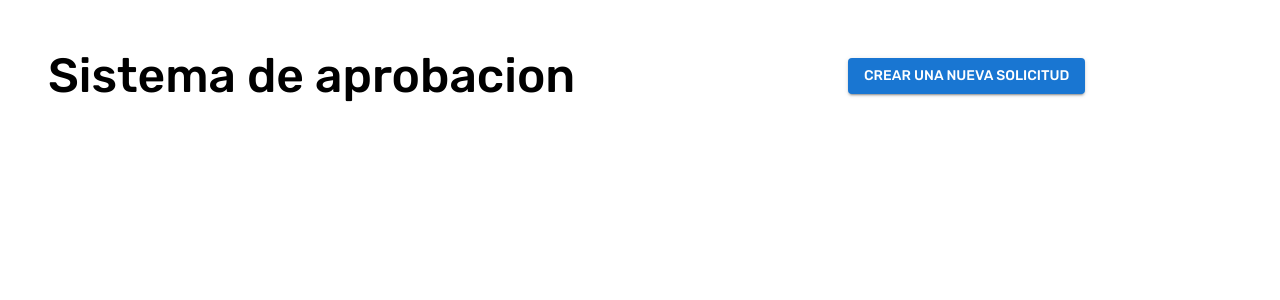
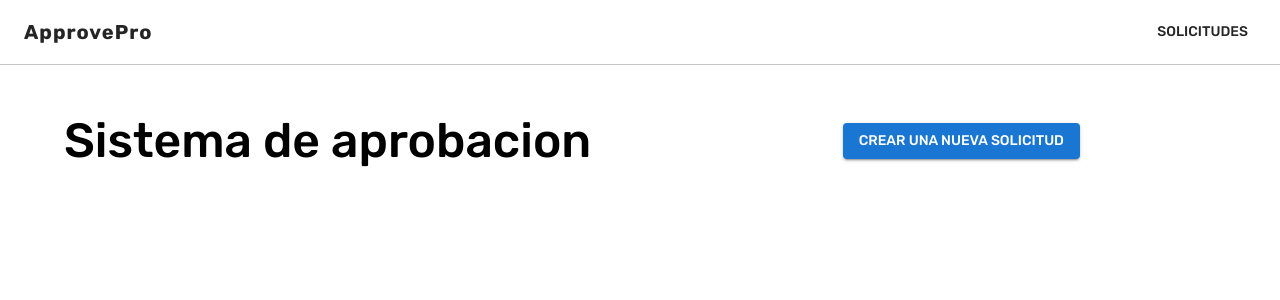
Before and after one commit to GuillermoAldana/app-approval-system, a Next.js app: page / in a window 1280 px wide. Shown: the top 300 px of the page. Built offline with nearby package versions, Linux system fonts and the light colour scheme.

Commit message:
feat: configuration link and provider for the redux

```diff
--- a/src/app/layout.tsx
+++ b/src/app/layout.tsx
@@ -1,13 +1,25 @@
+"use client";
+
 import { ReactNode } from 'react';
 import { MuiThemeProvider } from './theme-provider';
+import { store } from "@/store/store";
+import { Provider } from 'react-redux';
 
+import { Box } from '@mui/material';
+import Navbar from '@/components/Navbar';
 export default function RootLayout({ children }: { children: ReactNode }) {
   return (
     <html lang="es">
       <body>
-        <MuiThemeProvider>
-          {children}
-        </MuiThemeProvider>
+        <Provider store={store}>
+          <MuiThemeProvider>
+            <Box>
+              <Navbar />
+              <Box sx={{ mt: 2, px: 2 }}>{children}</Box>
+            </Box>
+          </MuiThemeProvider>
+        </Provider>
+
       </body>
     </html>
   );
--- a/src/app/page.tsx
+++ b/src/app/page.tsx
@@ -1,8 +1,13 @@
 'use client';
 
 import { Box, Button, Grid, Typography } from '@mui/material';
+import { useRouter } from 'next/navigation';
 
 const Page = () => {
+  const router = useRouter();
+  const handleClick = () => {
+    router.push("/ApprovalRequest");
+  }
   return (
     <Box sx={{ m: 6 }}>
       <Grid container spacing={2} alignItems={'center'}>
@@ -10,7 +15,7 @@ const Page = () => {
           <Typography variant="h3" color="initial" fontWeight={500}>Sistema de aprobacion</Typography>
         </Grid>
         <Grid size={4}>
-          <Button variant='contained'>Crear una nueva solicitud</Button>
+          <Button variant='contained' onClick={handleClick}>Crear una nueva solicitud</Button>
         </Grid>
       </Grid>
 
```
